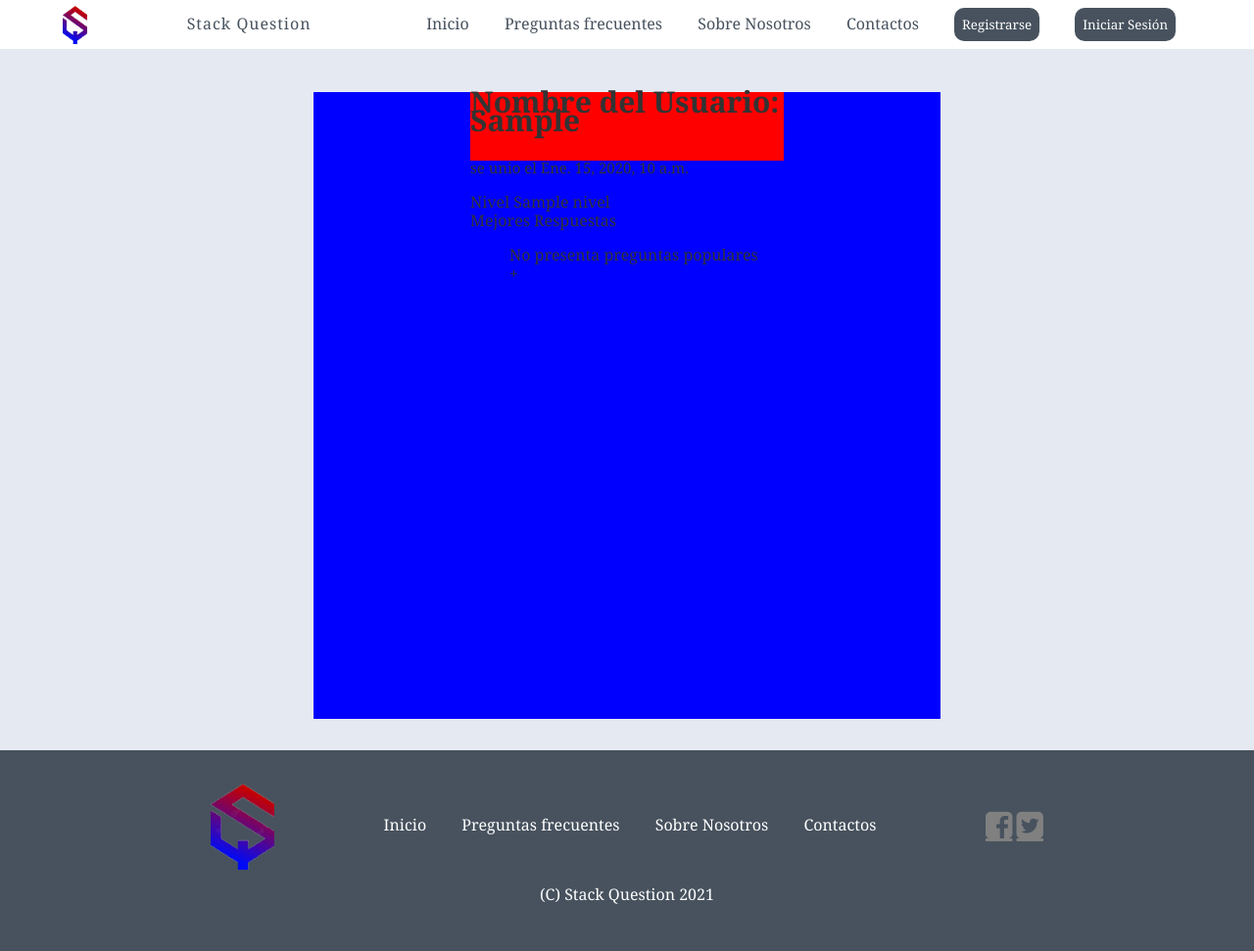
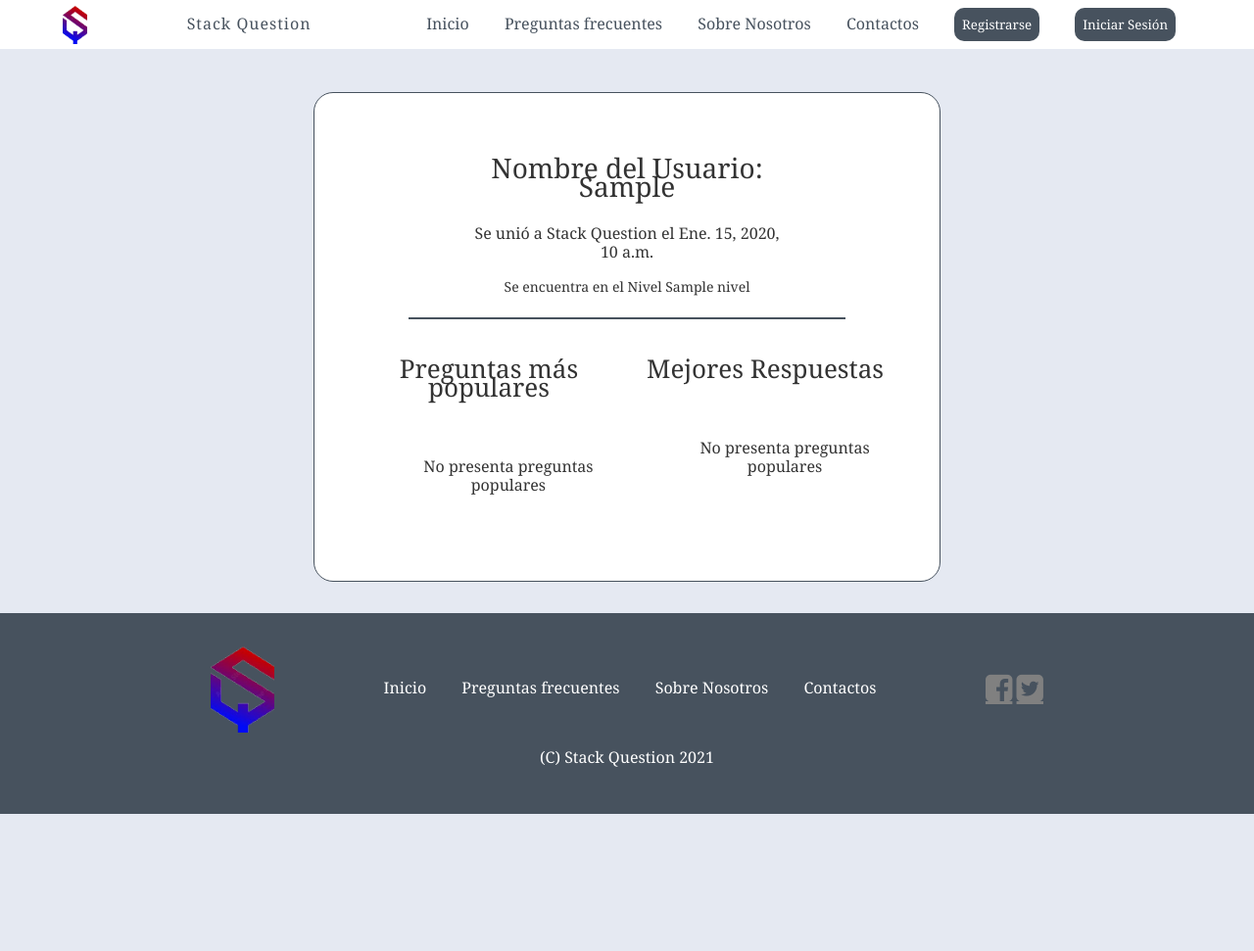
Before and after one commit to ArnoldSucasaireTorres/Sistema-de-Tutoriales, a Django app: page /usuario/?usuario=1 in a window 1280 px wide. Shown: the whole page at 98% size. After the commit the page ends 831 px from the top, so only its background shows below. Run offline with Django 3.2, Linux system fonts and the light colour scheme; tables that the repository leaves empty hold one stand-in row (values such as "Sample post").

Commit message:
Frontend Final

```diff
--- a/static/css/estilos.css
+++ b/static/css/estilos.css
@@ -967,38 +967,62 @@ h1{
      margin: 5%;
      text-align: justify;
 }
-
-/*****************USUARIO*****************/
-.usuario-per{
-    border: #47525E 1.5px;
+/******USUARIO******/
+.usuario-perfil2{
+    width: 50%;
+    margin-right: 25%;
     margin-left: 25%;
-    margin-right: 25%;
-    width: 50%;
-    height: 80%;
-    background: blue;
+    margin-top: 30px;
+    min-height: 500px;
+    height: auto;
+    background: white;
+    border-radius: 20px 20px 20px 20px;
+    border: #47525E 1px solid;
+}
+.usuario-per-con{
+    /*background: red;*/
+    flex-direction: column;
+    display: flex;
+    text-align: center;
+    margin-top: 20px;
 }
 .usuario-info{
     width:50%;
-    height:70px;
+    height:10%;
     margin-left:25%;
     margin-right: 25%;
-    background: red;
+    /*background: white;*/
     /*text-align: center;*/
+    text-align: center;
+    align-items: center;
+    /*background: red;*/
 }
-.usuario-info h3{
-    font-size: 30px;
-}
-.usuario-info p{
-    font-size: 15px;
+.pre-res{
+    width: 90%;
+    margin-left: 5%;
+    margin-right: 5%;
+    /*background: chartreuse;*/
+    display: flex;
+    flex-direction: row;
 }
 .usuario-container{
     width: 100%;
     height: auto;
-
-    background: red;
+    margin: 5px;
+    display: flex;
+    flex-direction: row;
 }
-
-
+.usuario-container .usuario-con-izq{
+    width: 50%;
+    margin :2px;
+}
+.usuario-container .usuario-con-der{
+    width: 50%;
+    margin :2px;
+}
+.usuario-con-der p, .usuario-con-izq p{
+    font-size: 26px;
+}
 /************EDITAR PERFIL*********************/
 
 .hermano {
--- a/templates/usuario.html
+++ b/templates/usuario.html
@@ -6,17 +6,25 @@
 
 <body>
     {% block content %}
-    <div class="usuario-per">
+    {% load static %}
+
+    <div class="usuario-perfil2">
+        <div class="usuario-per-con">
             <div class="usuario-info">
-            <h3>Nombre del Usuario: {{usuario.usuario}}</h3>
-            <p>se unio el {{usuario.fecha_de_creacion}}</p>
+                <br>
+                <p style="font-size: 28px;">Nombre del Usuario: {{usuario.usuario}}</p>
+                <p style="font-size: 16px;">Se unió a Stack Question el {{usuario.fecha_de_creacion}}</p>
                 {%if nivel%}
-            <span>Nivel {{nivel}}</span><br>
+                <p style="font-size: 14px;">Se encuentra en el Nivel {{nivel}}</p>
                 {%else%}
+                <p style="font-size: 14px;">No presenta Nivel</p>
+                {%endif%}
             </div>
+            <hr size="2px" width="70%" text-align="center" color="#47525E" />
+            <div class="pre-res">
                 <div class="usuario-container">
-            <div class="usuario-pre">
-                <span>Preguntas más populares</span>
+                    <div class="usuario-con-izq">
+                        <p>Preguntas más populares</p><br>
                         <ul>
                             {%if preguntas%}
                             {%for pregunta in preguntas%}
@@ -28,10 +36,8 @@
                         </ul>
                     </div>
 
-            <span>No presenta Nivel</span><br>
-            {%endif%}
-            <div class="usuario-res">
-                <span>Mejores Respuestas</span><br>
+                    <div class="usuario-con-der">
+                        <p>Mejores Respuestas</p><br>
                         <ul>
                             {%if respuestas%}
                             {%for respuesta in respuestas%}
@@ -39,11 +45,15 @@
                             {%endfor%}
                             {%else%}
                             <span>No presenta preguntas populares</span><br>
-                    {%endif%}+
+                            {%endif%}
+                        </ul>
+                    </div>
+                </div>
             </div>
         </div>
     </div>
     {% endblock %}
+
 </body>
 
 </html>
```
Also changed, not shown: other parts of static/css/estilos.css (+80 -0 lines), templates/about.html (+4 -9 lines), templates/verHistorial.html (+82 -49 lines). Lines whose indentation alone changed are shown as unchanged.
